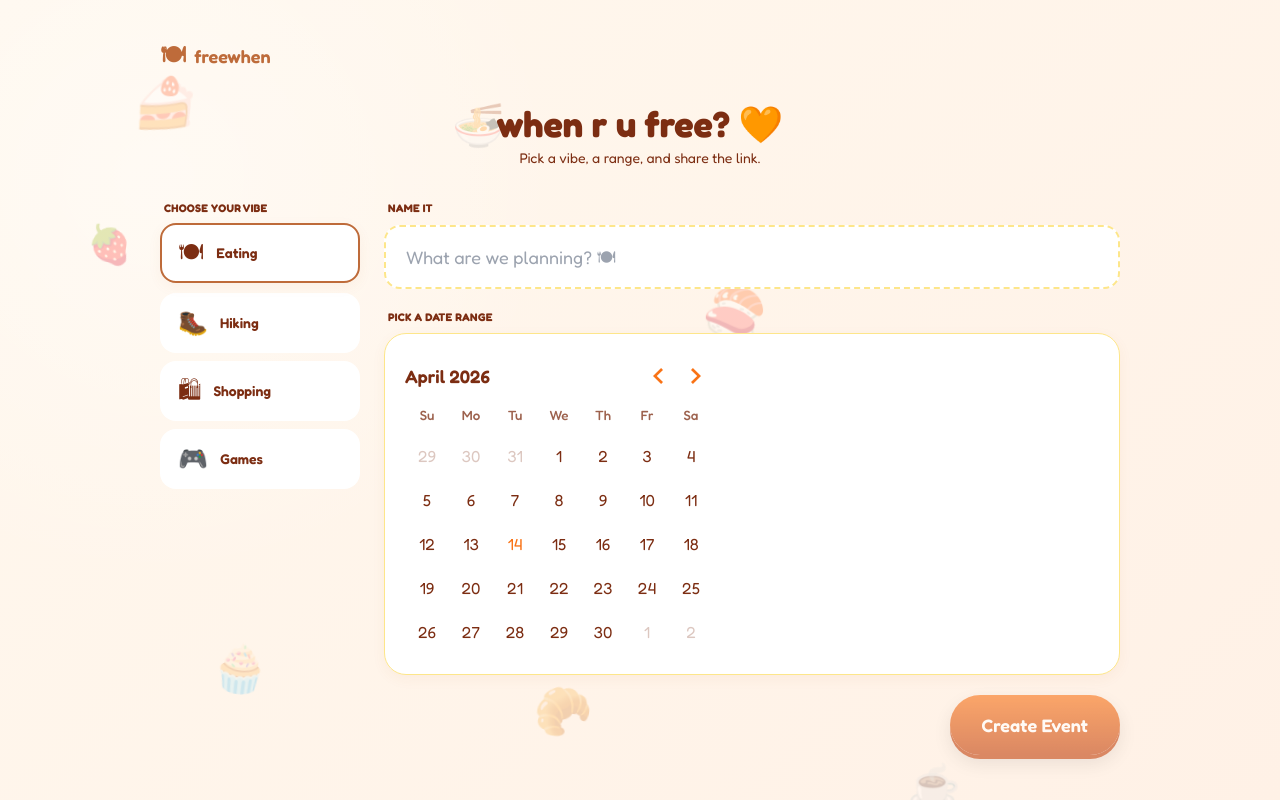
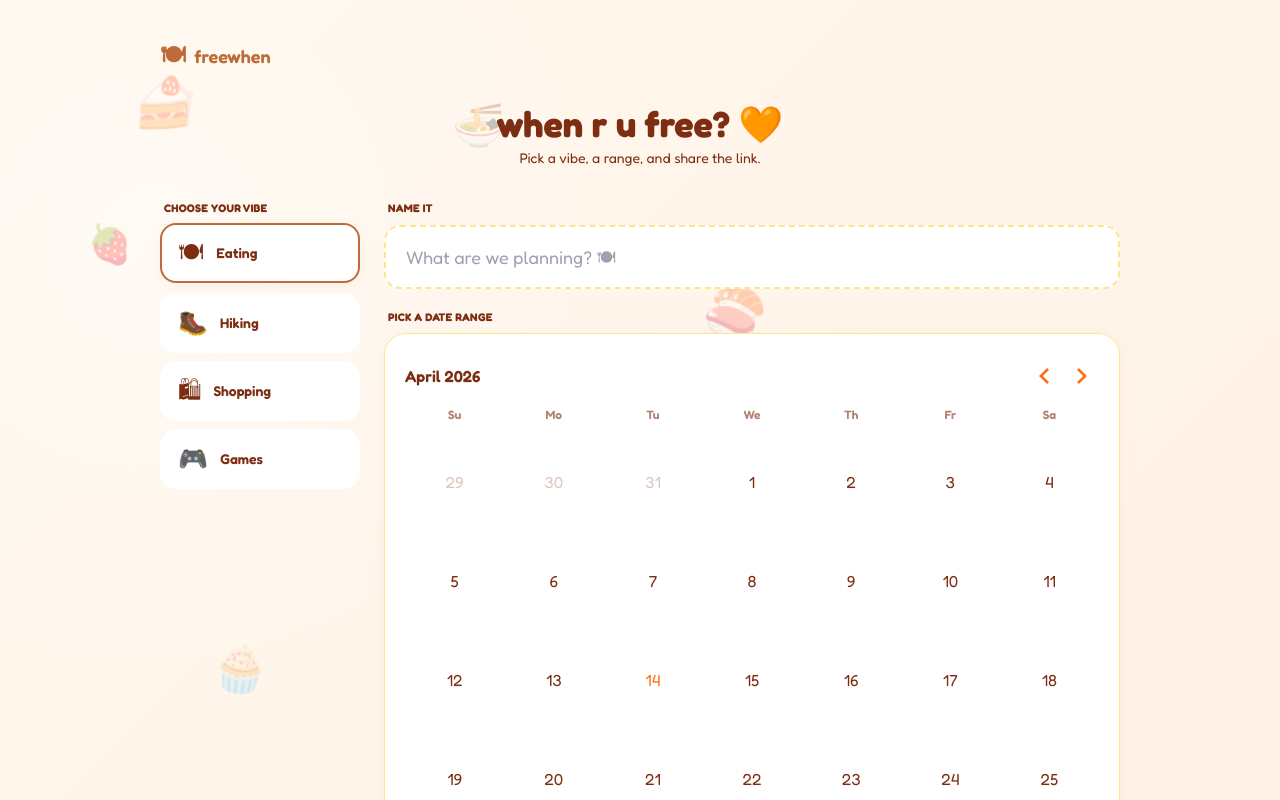
Before and after one commit to StephenAlvin/freewhen, a React (Vite) app: page / in a window 1280 px wide. Shown: the top 800 px of the page. Built offline with nearby package versions, Linux system fonts and the light colour scheme.

Commit message:
fix: stretch calendar to fill container width
Co-Authored-By: Claude Opus 4.6 (1M context) <noreply@anthropic.com>

```diff
--- a/src/index.css
+++ b/src/index.css
@@ -36,10 +36,17 @@ body {
   --rdp-day_button-height: auto;
   --rdp-day-height: auto;
   font-family: 'Fredoka', sans-serif;
+  width: 100%;
 }
-.rdp-month_caption { font-weight: 600; color: var(--fw-ink); }
+.rdp-months { width: 100%; display: block; }
+.rdp-month { width: 100%; }
+.rdp-month_grid { width: 100%; table-layout: fixed; }
+.rdp-weekdays { text-align: center; }
+.rdp-weekday { padding: 0.5rem 0; color: var(--fw-ink); opacity: 0.6; font-weight: 600; font-size: 0.75rem; }
+.rdp-month_caption { font-weight: 600; color: var(--fw-ink); font-size: 1rem; padding: 0.5rem 0; }
+.rdp-day { text-align: center; padding: 2px; }
 .rdp-day_button {
-  aspect-ratio: 1; border-radius: 12px; transition: transform 0.15s;
+  aspect-ratio: 1; border-radius: 12px; transition: transform 0.15s; width: 100%;
 }
 .rdp-day_button:hover:not(:disabled) { transform: scale(1.05); background: var(--fw-soft); }
 .rdp-selected .rdp-day_button,
```
